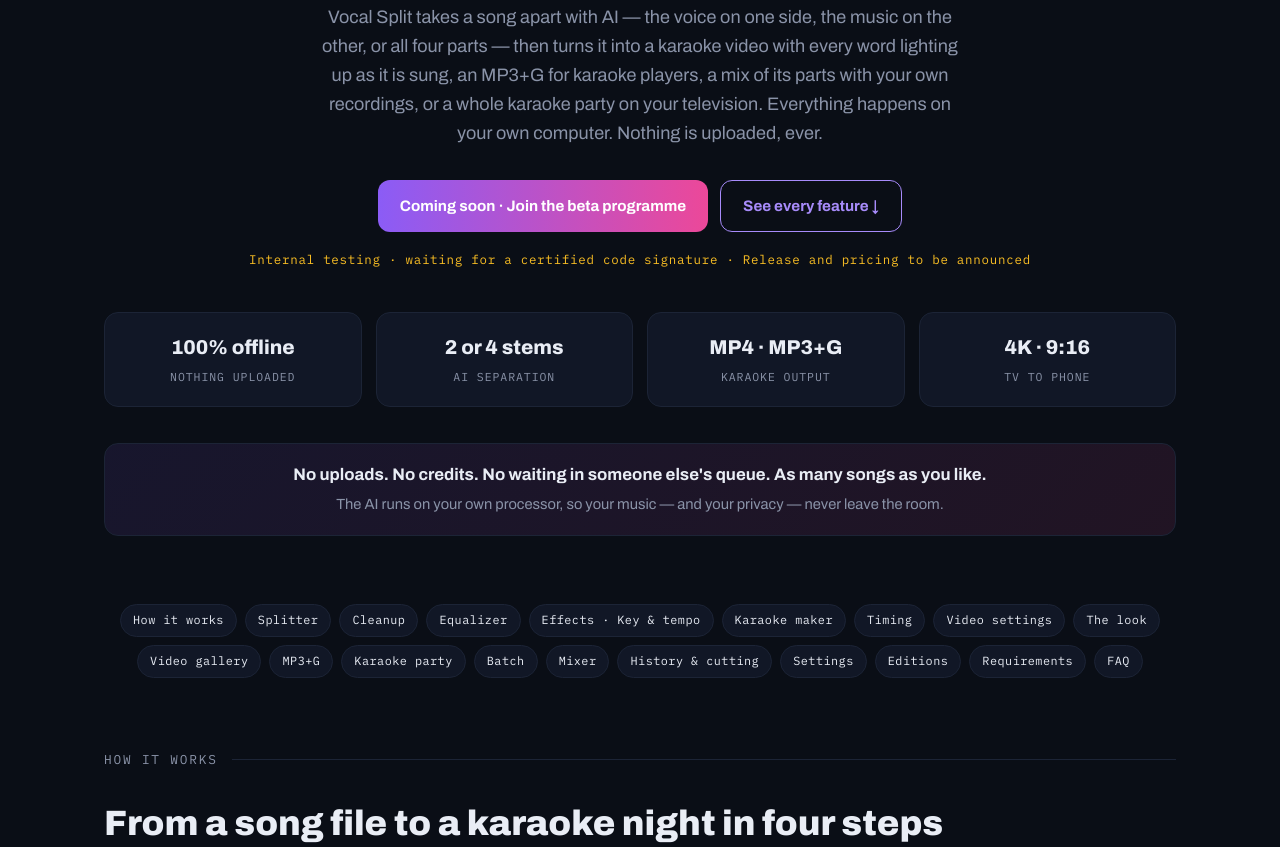
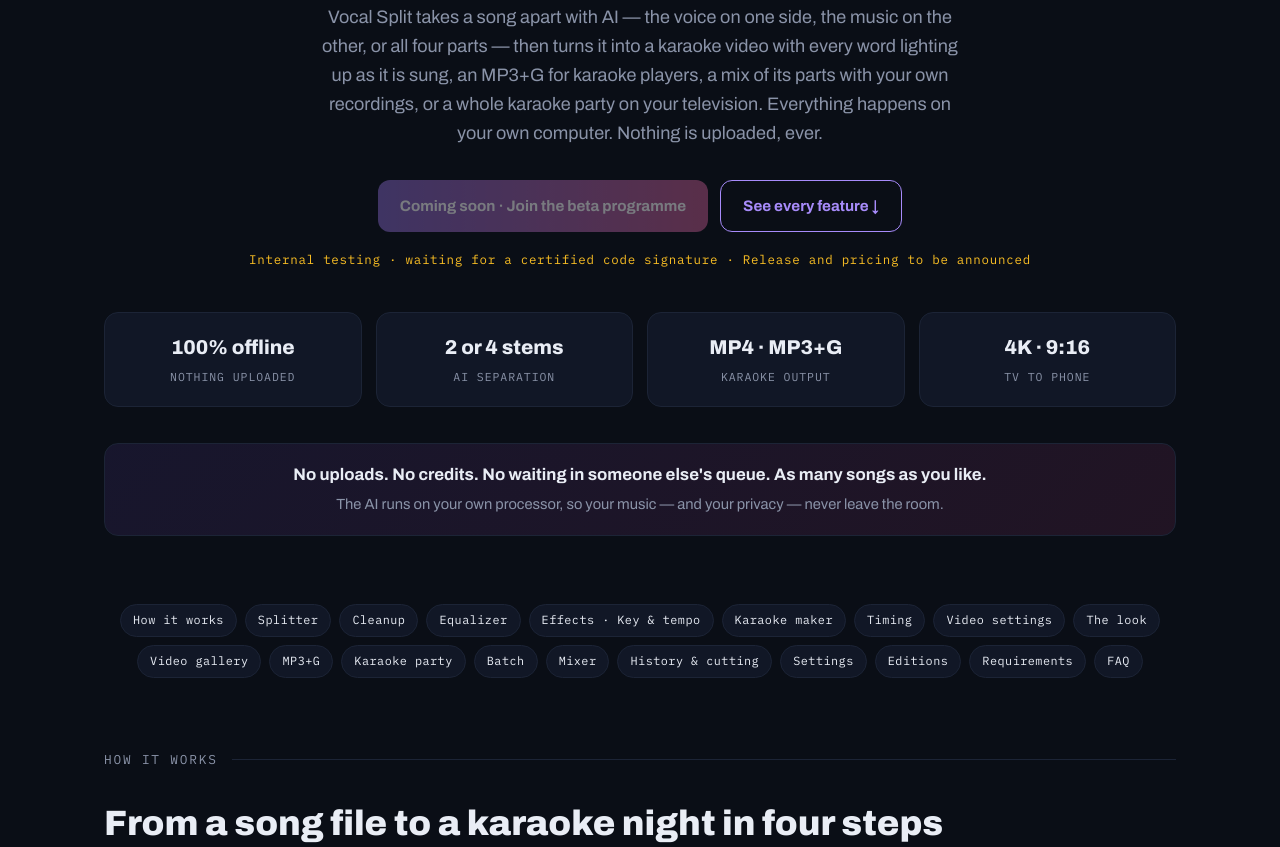
Before and after one commit to todorilinov/todorilinov.github.io, a plain HTML site: page VocalSplit.html in a window 1280 px wide. Shown: the part 916-1763 px from the top of the page. Drawn offline with Linux system fonts and the light colour scheme.

Commit message:
Vocal Split: disable the Coming soon / Join the beta buttons until the app is ready
Co-Authored-By: Claude Sonnet 5.5 <noreply@anthropic.com>

```diff
--- a/VocalSplit.html
+++ b/VocalSplit.html
@@ -99,8 +99,9 @@
     text-decoration:none;font-weight:700;font-size:.95rem;
     padding:13px 22px;border-radius:12px;transition:opacity .2s;
   }
-  .btn:hover{opacity:.88}
-  .btn:focus-visible{outline:2px solid var(--lilac);outline-offset:3px}
+  .btn[aria-disabled="true"]{
+    opacity:.45;cursor:not-allowed;pointer-events:none;filter:saturate(.6);
+  }
   .ghost-btn{
     display:inline-flex;align-items:center;gap:10px;
     background:transparent;color:var(--lilac);border:1px solid var(--lilac);
@@ -312,7 +313,7 @@
     <h1>Split any song. <span class="grad">Sing it tonight.</span></h1>
     <p class="lead">Vocal Split takes a song apart with AI — the voice on one side, the music on the other, or all four parts — then turns it into a karaoke video with every word lighting up as it is sung, an MP3+G for karaoke players, a mix of its parts with your own recordings, or a whole karaoke party on your television. Everything happens on your own computer. Nothing is uploaded, ever.</p>
     <div class="hero-cta">
-      <a class="btn" href="vocalsplit-beta.html">Coming soon · Join the beta programme</a>
+      <span class="btn" role="link" aria-disabled="true">Coming soon · Join the beta programme</span>
       <a class="ghost-btn" href="#features">See every feature ↓</a>
     </div>
     <div class="status">Internal testing · waiting for a certified code signature · Release and pricing to be announced</div>
@@ -967,7 +968,7 @@
     <div class="cta-card">
       <h2>Vocal Split is <span class="grad">coming soon</span></h2>
       <p>Vocal Split is in internal testing, and the installer is waiting for its certified code signature. Then a small group of people who live and breathe karaoke and audio will test it before release. If you host karaoke nights, run a karaoke channel or work with vocals and stems, apply for the beta.</p>
-      <a class="btn" href="vocalsplit-beta.html">Coming soon · Join the beta programme</a>
+      <span class="btn" role="link" aria-disabled="true">Coming soon · Join the beta programme</span>
     </div>
   </div>
 </section>
```
Also changed, not shown: index.html (+5 -4 lines).
